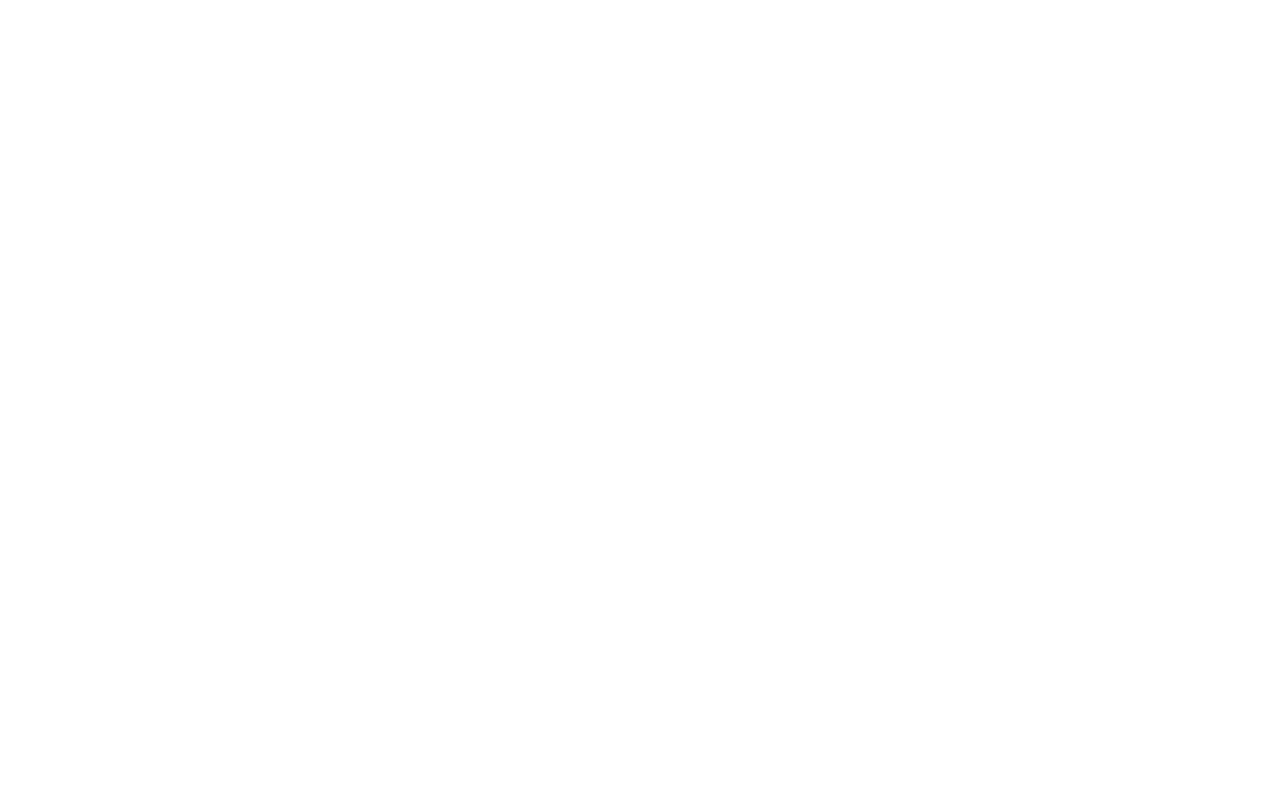
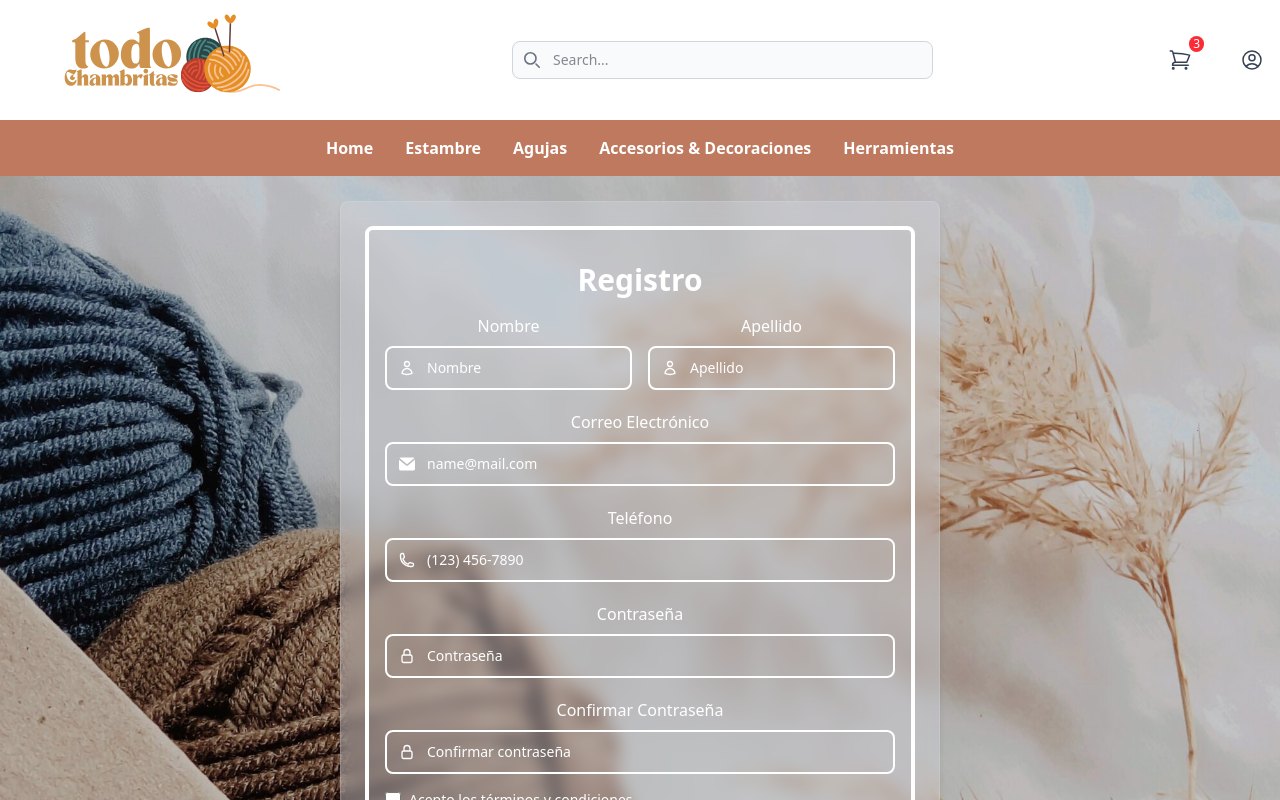
Before and after one commit to npc505/todo-chambritas, a React (Vite) app: page /registro in a window 1280 px wide. Before the commit this address had no page. Shown: the top 800 px of the page. Built offline with nearby package versions, Linux system fonts and the light colour scheme.

Commit message:
registro_usuario

```diff
--- a/src/login.tsx
+++ b/src/login.tsx
@@ -1,7 +1,7 @@
 import './index.css'
 import Navbar from './components/navbar'
 import Footer from './components/footer'
-
+import { Link } from 'react-router-dom'
 function Login() {
 
   return (
@@ -42,7 +42,10 @@
                             </div>
                             <p className='text-white text-xs text-right mt-2 underline cursor-pointer mb-4'>Olvidé mi contraseña</p>
                             <a className="p-4 rounded-full bg-[#bf795e] mt-18 text-white font-semibold text-lg px-8 hover:bg-[#9c493e]">Iniciar Sesión</a>
-                            <p className='text-white pt-6 underline cursor-pointer'>Crear cuenta</p>
+                            <Link to="/registro">
+    <p className='text-white pt-6 underline cursor-pointer'>Crear cuenta</p>
+  </Link>
+
                             <div className='flex flex-col items-center justify-center mt-6'>
                                 <div className='bg-white h-[1px] w-80'></div>
                                     <div className='bg-white rounded-full p-2 mt-6'>
--- a/src/main.tsx
+++ b/src/main.tsx
@@ -5,6 +5,7 @@
 import Home from './home'
 import Login from './login'
 import Description from './description'
+import Registro from './registro'
 
 createRoot(document.getElementById('root')!).render(
   <StrictMode>
@@ -13,6 +14,7 @@
         <Route path="/" element={<Home />} />
         <Route path="/login" element={<Login />} />
         <Route path="/description" element={<Description />}  />
+        <Route path="/registro" element={< Registro/>} />
       </Routes>
     </BrowserRouter>
   </StrictMode>,
--- /dev/null
+++ b/src/registro.tsx
@@ -0,0 +1,117 @@
+import './index.css'
+import Navbar from './components/navbar'
+import Footer from './components/footer'
+
+function Registro() {
+
+  return (
+    <>
+    <div>
+      <Navbar />
+      <div className='grid grid-cols-1 h-[900px] mb-4'>
+        <div>
+            <div className="relative w-full h-full">
+                <img
+                src="/assets/bg-estambre-login.jpg"
+                alt="Fondo"
+                className="absolute inset-0 w-full h-[920px] object-cover brightness-90"
+                />
+
+                <div className="relative z-10 flex items-center justify-center h-screen">
+                <div className="backdrop-blur-sm bg-gray-300/40 border border-gray-200/20 rounded-lg p-6 shadow-md w-[600px] h-[750px] text-center">
+                    <div className='border-4 border-white rounded-lg h-full p-4'>
+                        <p className="font-bold text-3xl text-white mt-4">Registro</p>
+
+                        <div className="grid grid-cols-2 gap-4 mt-4">
+                            <div>
+                                <p className='text-white'>Nombre</p>
+                                <div className="relative my-2">
+                                    <div className="absolute inset-y-0 start-0 flex items-center ps-3.5 pointer-events-none">
+                                        <svg className="w-4 h-4 text-white" xmlns="http://www.w3.org/2000/svg" fill="none" viewBox="0 0 24 24" stroke-width="2" stroke="currentColor">
+                                            <path stroke-linecap="round" stroke-linejoin="round" d="M15.75 6a3.75 3.75 0 11-7.5 0 3.75 3.75 0 017.5 0zM4.501 20.118a7.5 7.5 0 0114.998 0A17.933 17.933 0 0112 21.75c-2.676 0-5.216-.584-7.499-1.632z" />
+                                        </svg>
+                                    </div>
+                                    <input type="text" className="bg-transparent border-2 border-white text-white text-sm rounded-lg block w-full ps-10 p-2.5 placeholder-white" placeholder="Nombre" />
+                                </div>
+                            </div>
+                            <div>
+                                <p className='text-white'>Apellido</p>
+                                <div className="relative my-2">
+                                    <div className="absolute inset-y-0 start-0 flex items-center ps-3.5 pointer-events-none">
+                                        <svg className="w-4 h-4 text-white" xmlns="http://www.w3.org/2000/svg" fill="none" viewBox="0 0 24 24" stroke-width="2" stroke="currentColor">
+                                            <path stroke-linecap="round" stroke-linejoin="round" d="M15.75 6a3.75 3.75 0 11-7.5 0 3.75 3.75 0 017.5 0zM4.501 20.118a7.5 7.5 0 0114.998 0A17.933 17.933 0 0112 21.75c-2.676 0-5.216-.584-7.499-1.632z" />
+                                        </svg>
+                                    </div>
+                                    <input type="text" className="bg-transparent border-2 border-white text-white text-sm rounded-lg block w-full ps-10 p-2.5 placeholder-white" placeholder="Apellido" />
+                                </div>
+                            </div>
+                        </div>
+
+                        <p className='text-white pt-3'>Correo Electrónico</p>
+                        <div className="relative my-2">
+                            <div className="absolute inset-y-0 start-0 flex items-center ps-3.5 pointer-events-none">
+                                <svg className="w-4 h-4 text-white" aria-hidden="true" xmlns="http://www.w3.org/2000/svg" fill="currentColor" viewBox="0 0 20 16">
+                                    <path d="m10.036 8.278 9.258-7.79A1.979 1.979 0 0 0 18 0H2A1.987 1.987 0 0 0 .641.541l9.395 7.737Z"/>
+                                    <path d="M11.241 9.817c-.36.275-.801.425-1.255.427-.428 0-.845-.138-1.187-.395L0 2.6V14a2 2 0 0 0 2 2h16a2 2 0 0 0 2-2V2.5l-8.759 7.317Z"/>
+                                </svg>
+                            </div>
+                            <input type="email" className="bg-transparent border-2 border-white text-white text-sm rounded-lg block w-full ps-10 p-2.5 placeholder-white" placeholder="name@mail.com" />
+                        </div>
+
+                        <p className='text-white pt-3'>Teléfono</p>
+                        <div className="relative my-2">
+                            <div className="absolute inset-y-0 start-0 flex items-center ps-3.5 pointer-events-none">
+                                <svg className="w-4 h-4 text-white" xmlns="http://www.w3.org/2000/svg" fill="none" viewBox="0 0 24 24" stroke-width="2" stroke="currentColor">
+                                    <path stroke-linecap="round" stroke-linejoin="round" d="M2.25 6.75c0 8.284 6.716 15 15 15h2.25a2.25 2.25 0 002.25-2.25v-1.372c0-.516-.351-.966-.852-1.091l-4.423-1.106c-.44-.11-.902.055-1.173.417l-.97 1.293c-.282.376-.769.542-1.21.38a12.035 12.035 0 01-7.143-7.143c-.162-.441.004-.928.38-1.21l1.293-.97c.363-.271.527-.734.417-1.173L6.963 3.102a1.125 1.125 0 00-1.091-.852H4.5A2.25 2.25 0 002.25 4.5v2.25z" />
+                                </svg>
+                            </div>
+                            <input type="tel" className="bg-transparent border-2 border-white text-white text-sm rounded-lg block w-full ps-10 p-2.5 placeholder-white" placeholder="(123) 456-7890" />
+                        </div>
+
+
+
+                        <p className='text-white pt-3'>Contraseña</p>
+                        <div className="relative my-2">
+                            <div className="absolute inset-y-0 start-0 flex items-center ps-3.5 pointer-events-none">
+                                <svg className='w-4 h-4 text-white' xmlns="http://www.w3.org/2000/svg" fill="none" viewBox="0 0 24 24" stroke-width="2" stroke="currentColor">
+                                    <path stroke-linecap="round" stroke-linejoin="round" d="M16.5 10.5V6.75a4.5 4.5 0 1 0-9 0v3.75m-.75 11.25h10.5a2.25 2.25 0 0 0 2.25-2.25v-6.75a2.25 2.25 0 0 0-2.25-2.25H6.75a2.25 2.25 0 0 0-2.25 2.25v6.75a2.25 2.25 0 0 0 2.25 2.25Z" />
+                                </svg>
+                            </div>
+                            <input type="password" className="bg-transparent border-2 border-white text-white text-sm rounded-lg block w-full ps-10 p-2.5 placeholder-white" placeholder="Contraseña" />
+                        </div>
+
+                        <p className='text-white pt-3'>Confirmar Contraseña</p>
+                        <div className="relative my-2">
+                            <div className="absolute inset-y-0 start-0 flex items-center ps-3.5 pointer-events-none">
+                                <svg className='w-4 h-4 text-white' xmlns="http://www.w3.org/2000/svg" fill="none" viewBox="0 0 24 24" stroke-width="2" stroke="currentColor">
+                                    <path stroke-linecap="round" stroke-linejoin="round" d="M16.5 10.5V6.75a4.5 4.5 0 1 0-9 0v3.75m-.75 11.25h10.5a2.25 2.25 0 0 0 2.25-2.25v-6.75a2.25 2.25 0 0 0-2.25-2.25H6.75a2.25 2.25 0 0 0-2.25 2.25v6.75a2.25 2.25 0 0 0 2.25 2.25Z" />
+                                </svg>
+                            </div>
+                            <input type="password" className="bg-transparent border-2 border-white text-white text-sm rounded-lg block w-full ps-10 p-2.5 placeholder-white" placeholder="Confirmar contraseña" />
+                        </div>
+
+                        <div className="flex items-center mt-4">
+                            <input type="checkbox" className="w-4 h-4 text-blue-600 bg-transparent border-white rounded focus:ring-blue-500" />
+                            <label className="ms-2 text-sm text-white">Acepto los términos y condiciones</label>
+                        </div>
+                        <div className="mt-6">
+                            <a className="p-4 rounded-full bg-[#bf795e] text-white font-semibold text-lg px-8 hover:bg-[#9c493e] cursor-pointer">Crear Cuenta</a>
+                        </div>
+
+                        <p className='text-white pt-4'>¿Ya tienes una cuenta? <span className="underline cursor-pointer">Iniciar sesión</span></p>
+
+
+
+                    </div>
+                </div>
+                </div>
+            </div>
+        </div>
+      </div>
+      <Footer />
+    </div>
+    </>
+  )
+}
+
+export default Registro
```
